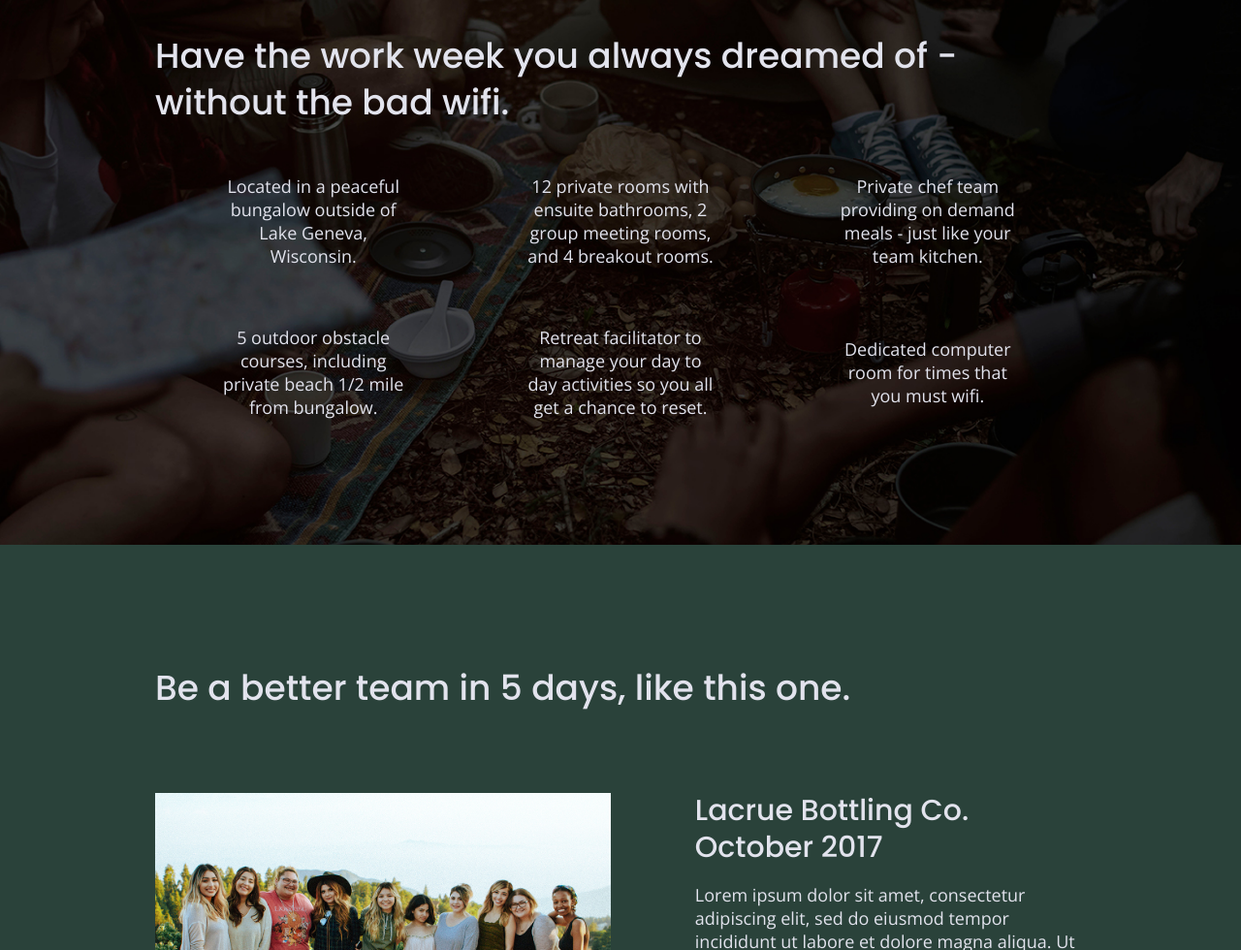
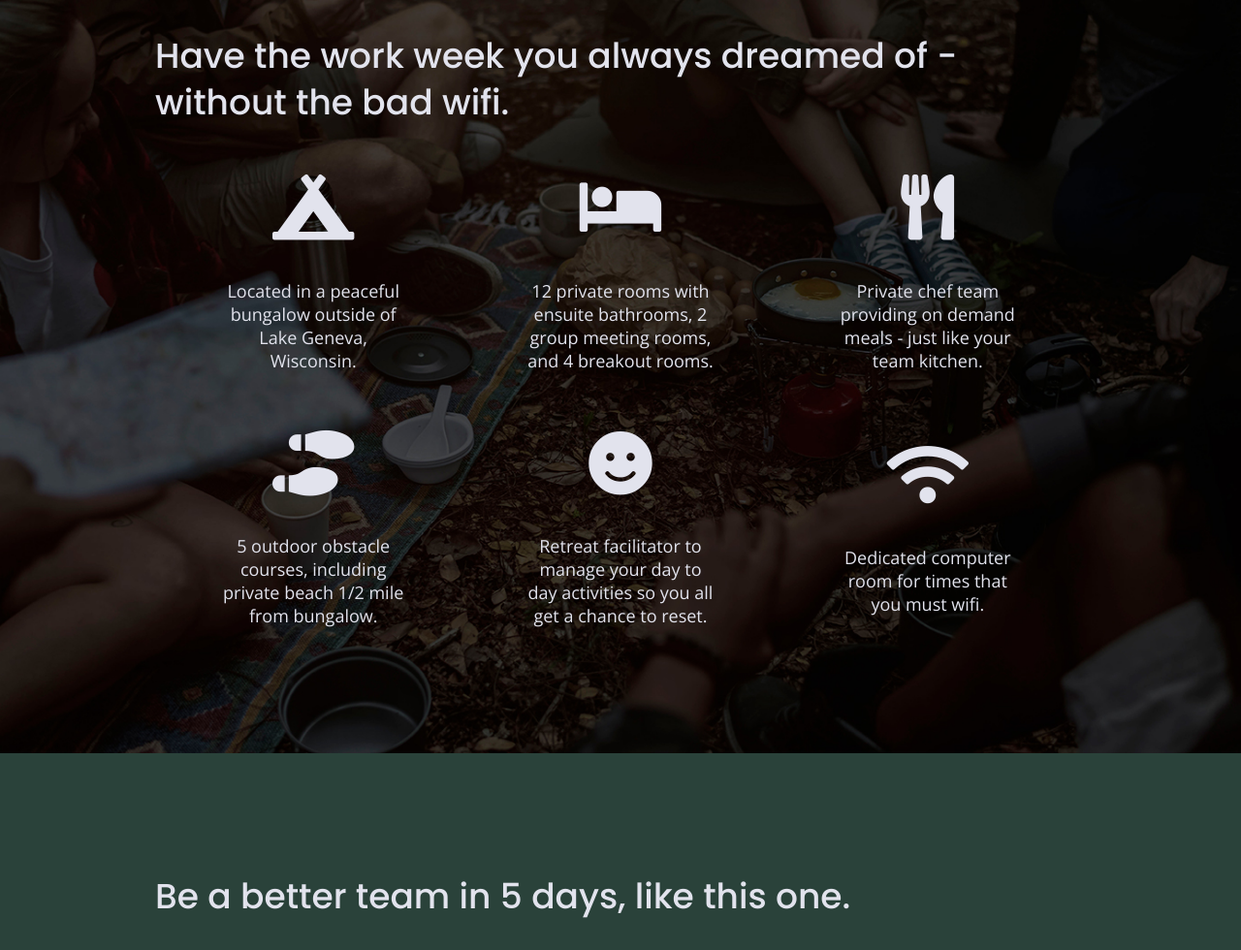
Before and after one commit to Juan-PDX/206-unplugged, a website built with Parcel: page index.html in a window 1280 px wide. Shown: the part 990-1970 px from the top of the page at 97% size. Built offline with nearby package versions, Linux system fonts and the light colour scheme.

Commit message:
added icons to features section

```diff
--- a/css/main.css
+++ b/css/main.css
@@ -324,6 +324,11 @@ textarea {
       justify-content: center;
       align-items: center;
       flex-flow: row wrap;
+    }
+
+    .features i {
+      font-size: 3.75em;
+      margin-bottom: 40px;
     }
 
     .features p {
--- a/index.html
+++ b/index.html
@@ -20,6 +20,9 @@
 
   <link rel="stylesheet" href="css/normalize.css">
   <link rel="stylesheet" href="css/main.css">
+  <!-- FontAwesome CDN version 5.5 -->
+  <link rel="stylesheet" href="https://use.fontawesome.com/releases/v5.5.0/css/all.css"
+  integrity="sha384-B4dIYHKNBt8Bc12p+WXckhzcICo0wtJAoU8YZTY5qE0Id1GSseTk6S+L3BlXeVIU" crossorigin="anonymous">
 
   <meta name="theme-color" content="#fafafa">
 </head>
@@ -68,27 +71,39 @@
       <h2> Have the work week you always dreamed of - without the bad wifi.</h2>
       <div class="features-items">
         <article>
-          <p class="fontawesome-icon"></p>
+          <p class="fontawesome-icon">
+            <i class="fas fa-campground"></i>
+          </p>
           <p class="features-item-description"> Located in a peaceful bungalow outside of Lake Geneva, Wisconsin.</p>
         </article>
         <article>
-          <p class="fontawesome-icon"></p>
+          <p class="fontawesome-icon">
+            <i class="fas fa-bed"></i>
+          </p>
           <p class="features-item-description"> 12 private rooms with ensuite bathrooms, 2 group meeting rooms, and 4 breakout rooms.</p>
         </article>
         <article>
-          <p class="fontawesome-icon"></p>
+          <p class="fontawesome-icon">
+            <i class="fas fa-utensils"></i>
+          </p>
           <p class="features-item-description"> Private chef team providing on demand meals - just like your team kitchen.</p>
         </article>
         <article>
-          <p class="fontawesome-icon"></p>
+          <p class="fontawesome-icon">
+            <i class="fas fa-shoe-prints"></i>
+          </p>
           <p class="features-item-description"> 5 outdoor obstacle courses, including private beach 1/2 mile from bungalow.</p>
         </article>
         <article>
-          <p class="fontawesome-icon"></p>
+          <p class="fontawesome-icon">
+            <i class="fas fa-smile"></i>
+          </p>
           <p class="features-item-description"> Retreat facilitator to manage your day to day activities so you all get a chance to reset.</p>
         </article>
         <article>
-          <p class="fontawesome-icon"></p>
+          <p class="fontawesome-icon">
+            <i class="fas fa-wifi"></i>
+          </p>
           <p class="features-item-description"> Dedicated computer room for times that you must wifi. </p>
         </article>
       </div>
```
Also changed, not shown: about/index.html (+4 -0 lines), faq/index.html (+4 -0 lines).
